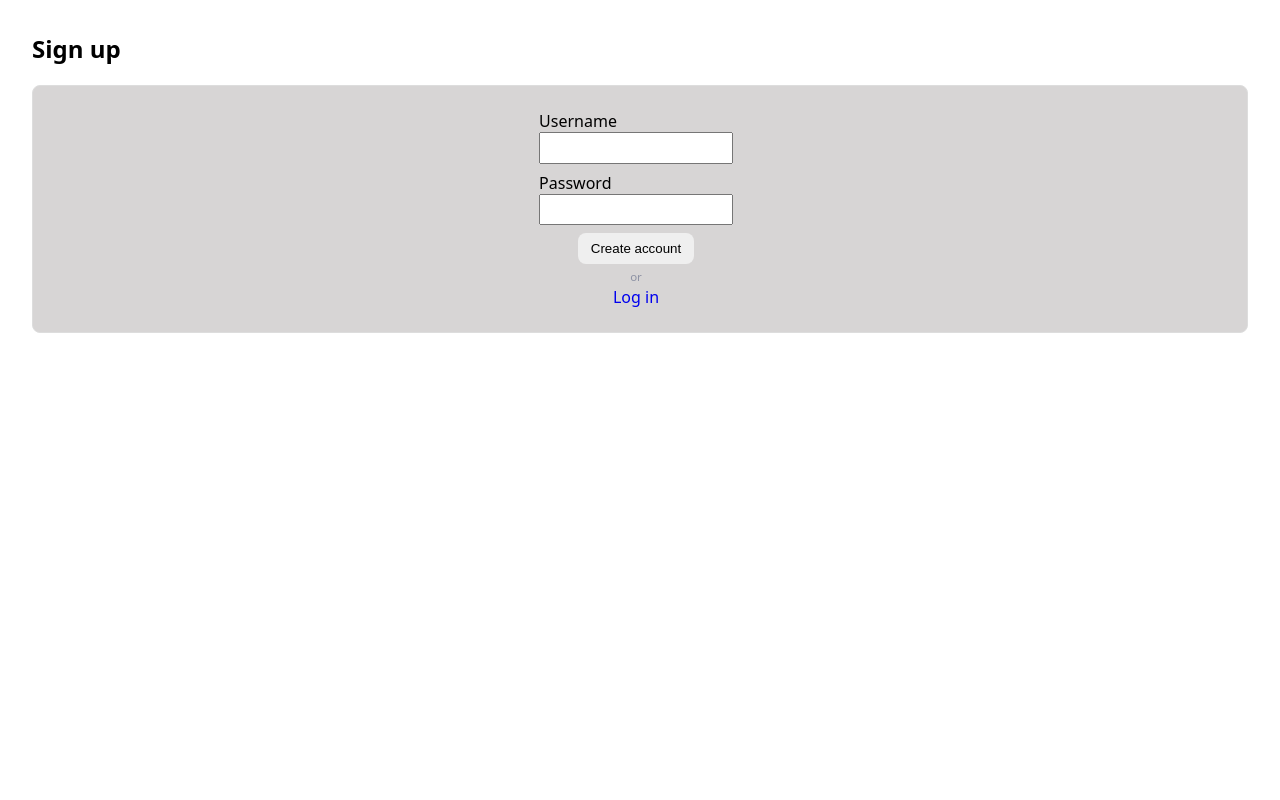
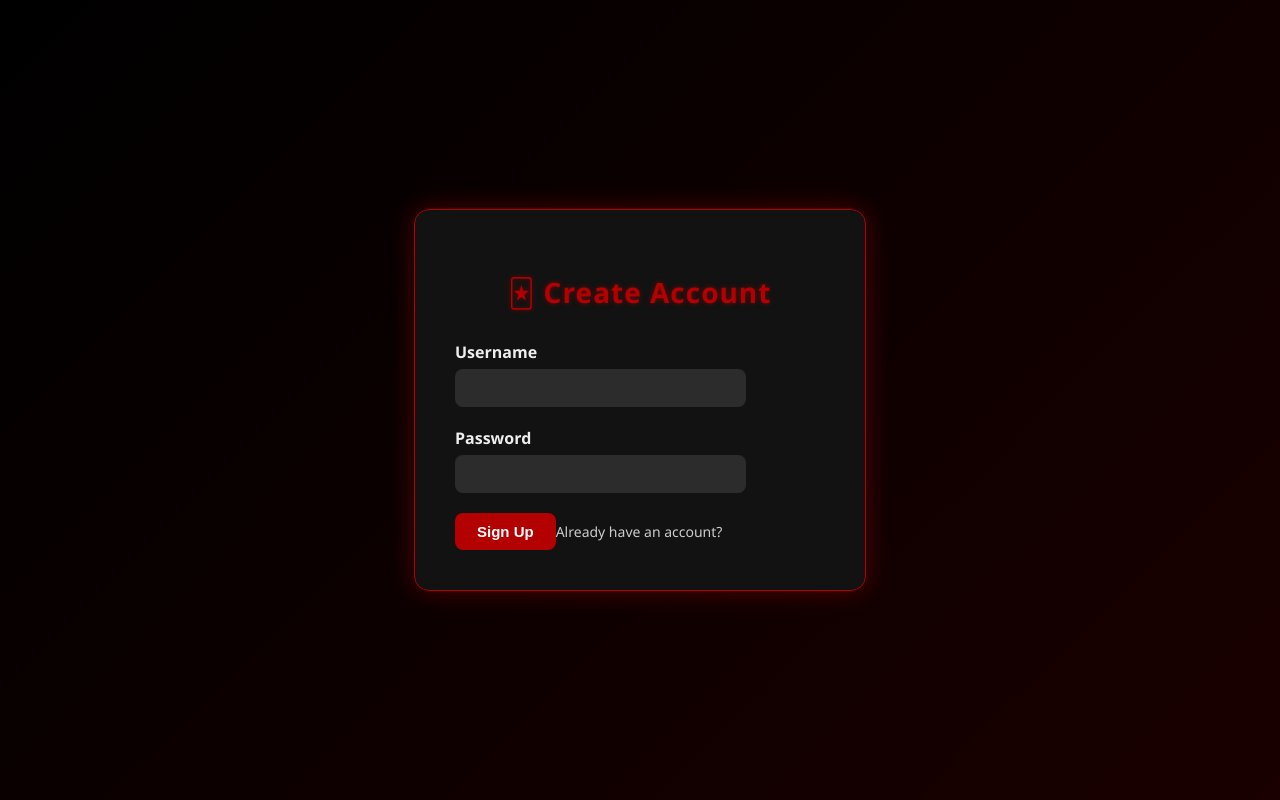
Before and after one commit to TrivialStudent/casino, a Flask app: page /signup in a window 1280 px wide. Run offline with Flask 3, Linux system fonts and the light colour scheme.

Commit message:
Enhance signup.html with styles and layout changes
Updated the signup page with improved styling and structure.

```diff
--- a/front_end/templates/signup.html
+++ b/front_end/templates/signup.html
@@ -1,20 +1,118 @@
 {% extends "base.html" %}
 {% block body %}
-<h2>Sign up</h2>
-<div class="centuredbox">
+<style>
+  body {
+    background: linear-gradient(135deg, #000000, #1a0000);
+    font-family: 'Segoe UI', Tahoma, Geneva, Verdana, sans-serif;
+    color: #fff;
+    display: flex;
+    justify-content: center;
+    align-items: center;
+    height: 100vh;
+    margin: 0;
+  }
+
+  .signup-container {
+    background: rgba(20, 20, 20, 0.95);
+    border: 1px solid #b30000;
+    border-radius: 15px;
+    padding: 40px;
+    width: 370px;
+    box-shadow: 0 0 25px rgba(179, 0, 0, 0.4);
+    backdrop-filter: blur(6px);
+    animation: fadeIn 1s ease-out;
+  }
+
+  @keyframes fadeIn {
+    from { opacity: 0; transform: translateY(15px); }
+    to { opacity: 1; transform: translateY(0); }
+  }
+
+  h2 {
+    text-align: center;
+    color: #b30000;
+    margin-bottom: 30px;
+    font-weight: 700;
+    font-size: 28px;
+    letter-spacing: 1px;
+    text-shadow: 0 0 5px rgba(179, 0, 0, 0.6);
+  }
+
+  label {
+    display: block;
+    margin-bottom: 6px;
+    font-weight: 600;
+    color: #eee;
+  }
+
+  input[type="text"],
+  input[type="password"] {
+    width: 100%;
+    padding: 10px 12px;
+    margin-bottom: 20px;
+    border: none;
+    border-radius: 8px;
+    background-color: #2c2c2c;
+    color: #fff;
+    font-size: 16px;
+    transition: box-shadow 0.3s ease;
+  }
+
+  input:focus {
+    outline: none;
+    box-shadow: 0 0 8px #b30000;
+  }
+
+  .btn-row {
+    display: flex;
+    justify-content: space-between;
+    align-items: center;
+  }
+
+  button {
+    background-color: #b30000;
+    color: white;
+    border: none;
+    padding: 10px 22px;
+    font-weight: bold;
+    font-size: 15px;
+    border-radius: 8px;
+    cursor: pointer;
+    transition: background-color 0.3s ease, transform 0.2s ease;
+  }
+
+  button:hover {
+    background-color: #990000;
+    transform: translateY(-2px);
+  }
+
+  a {
+    color: #ccc;
+    text-decoration: none;
+    font-size: 14px;
+    transition: color 0.3s ease;
+  }
+
+  a:hover {
+    color: #b30000;
+    text-decoration: underline;
+  }
+</style>
+
+<div class="signup-container">
+  <h2>🃏 Create Account</h2>
   <form method="post">
-    <div class="row">
-      <label>Username</label><br />
-      <input name="username" type="text" required />
+    <div>
+      <label for="username">Username</label>
+      <input name="username" id="username" type="text" required />
     </div>
-    <div class="row">
-      <label>Password</label><br />
-      <input name="password" type="password" required />
+    <div>
+      <label for="password">Password</label>
+      <input name="password" id="password" type="password" required />
     </div>
-    <div class="row" style="text-align:center">
-      <button type="submit">Create account</button><br />
-      <span class="small-text"> or </span><br />
-      <a href="{{ url_for('login') }}">Log in</a>
+    <div class="btn-row">
+      <button type="submit">Sign Up</button>
+      <a href="{{ url_for('login') }}">Already have an account?</a>
     </div>
   </form>
 </div>
```
